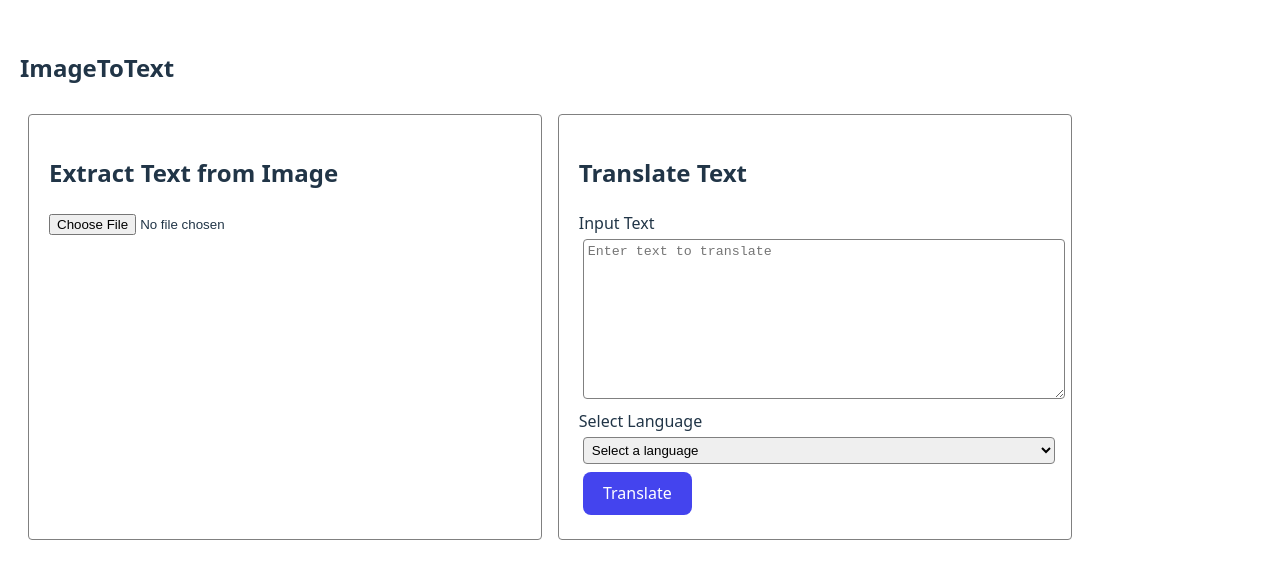
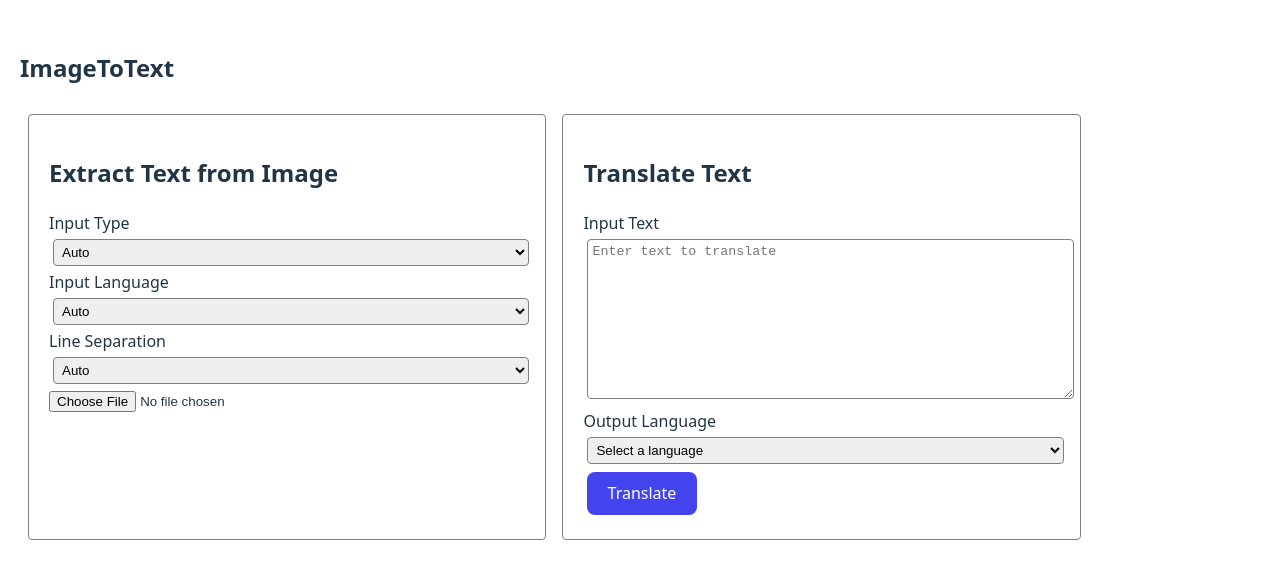
Before and after one commit to kit-yeung/ImageToText, a React (Vite) app in the folder frontend/: page / in a window 1280 px wide. Shown: the part 111-690 px from the top of the page. Built offline with nearby package versions, Linux system fonts and the light colour scheme.

Commit message:
add user option to choose input text type and lang

```diff
--- a/frontend/src/App.jsx
+++ b/frontend/src/App.jsx
@@ -8,15 +8,22 @@ function App() {
 	const [languageOut, setLanguageOut] = useState('');
 	const [languageIn, setLanguageIn] = useState('');
 	const [language, setLanguage] = useState('');
+	const [inputLanguage, setInputLanguage] = useState('auto');
+	const [selectedTextType, setSelectedTextType] = useState('auto');
+	const [lineSeparation, setLineSeparation] = useState('auto');
 	const [translation, setTranslation] = useState(null);
 	const [loading, setLoading] = useState(false);
 	const [uploaded, setUploaded] = useState(false);
 	const [error, setError] = useState(null);
 
 	const languageMap = {
+		'auto': 'Auto',
 		'en': 'English',
 		'fr': 'French',
 	};
+
+	const textTypeOptions = ['auto', 'printed', 'handwritten'];
+	const lineSeparationOptions = ['auto', 'no'];
 
 	const handleImage = async (e) => {
 		// Get file input
@@ -27,6 +34,9 @@ function App() {
 			setError(null);
 			const formData = new FormData();
 			formData.append('image', file);
+			formData.append('text_type', selectedTextType);
+			formData.append('input_language', inputLanguage);
+			formData.append('line_separation', lineSeparation);
 			// Extract text from image
 			try {
 				const response = await fetch('http://localhost:5000/extract', {
@@ -39,8 +49,7 @@ function App() {
 					setTextType(data.text_type);
 					setLanguageOut(languageMap[data.detected_language] || 'Unknown');
 					setUploaded(true);
-                }
-				else {
+				} else {
 					setError('No text extracted');
 				}
 			}
@@ -71,10 +80,11 @@ function App() {
 			for (let i = 0; i < parts.length; i++) {
 				const response = await fetch('http://localhost:5000/translate', {
 					method: 'POST',
-                    headers: {'Content-Type': 'application/json'},
+					headers: { 'Content-Type': 'application/json' },
 					body: JSON.stringify({
 						text: parts[i],
 						language: languageCode,
+						input_language: inputLanguage,
 					}),
 				});
 				const data = await response.json();
@@ -110,55 +120,100 @@ function App() {
 	};
 
 	return (
-        <div className="container">
+		<div className='container'>
 			<h2>{loading ? 'Loading...' : 'ImageToText'}</h2>
-            <div className="main">
-                <div className="extraction">
+			<div className='main'>
+				<div className='extraction'>
 					<h2>Extract Text from Image</h2>
-                    <input type="file" accept="image/*" onChange={handleImage} disabled={loading} />
-                    {image && <img src={image} alt="Uploaded Image" />}
+					<div>
+						<label htmlFor='textTypeSelect'>Input Type</label>
+						<select
+							id='textTypeSelect'
+							value={selectedTextType}
+							onChange={(e) => setSelectedTextType(e.target.value)}
+							className='select'
+						>
+							{textTypeOptions.map((type) => (
+								<option key={type} value={type}>
+									{type.charAt(0).toUpperCase() + type.slice(1)}
+								</option>
+							))}
+						</select>
+					</div>
+					<div>
+						<label htmlFor='inputLanguageSelect'>Input Language</label>
+						<select
+							id='inputLanguageSelect'
+							value={inputLanguage}
+							onChange={(e) => setInputLanguage(e.target.value)}
+							className='select'
+						>
+							{Object.keys(languageMap).map((key) => (
+								<option key={key} value={key}>
+									{languageMap[key]}
+								</option>
+							))}
+						</select>
+					</div>
+					<div>
+						<label htmlFor='lineSeparationSelect'>Line Separation</label>
+						<select
+							id='lineSeparationSelect'
+							value={lineSeparation}
+							onChange={(e) => setLineSeparation(e.target.value)}
+							className='select'
+						>
+							{lineSeparationOptions.map((option) => (
+								<option key={option} value={option}>
+									{option.charAt(0).toUpperCase() + option.slice(1)}
+								</option>
+							))}
+						</select>
+					</div>
+					<input type='file' accept='image/*' onChange={handleImage} disabled={loading} />
+					{image && <img src={image} alt='Uploaded Image' />}
 					{uploaded && (
 						<div>
-                            <p>Text Type: {textType}</p>
+							<p>Detected Type: {textType}</p>
 							<p>Detected Language: {languageOut}</p>
 						</div>
 					)}
 				</div>
-                <div className="translation">
+				<div className='translation'>
 					<h2>Translate Text</h2>
 					<form onSubmit={handleTranslate}>
-                        <label htmlFor="inputText">Input Text</label>
+						<label htmlFor='inputText'>Input Text</label>
 						<textarea
-                            id="inputText"
+							id='inputText'
 							value={text}
 							onChange={(e) => setText(e.target.value)}
-                            rows="10"
-                            placeholder="Enter text to translate"
-                            className="textarea"
+							rows='10'
+							placeholder='Enter text to translate'
+							className='textarea'
 							required
 						/>
-                        <label htmlFor="languageSelect">Select Language</label>
+						<label htmlFor='languageSelect'>Output Language</label>
 						<select
-                            id="languageSelect"
+							id='languageSelect'
 							value={language}
 							onChange={(e) => setLanguage(e.target.value)}
-                            className="select"
+							className='select'
 							required
 						>
-                            <option value="" disabled>Select a language</option>
-                            {Object.values(languageMap).map((lang) => (
+							<option value='' disabled>Select a language</option>
+							{Object.values(languageMap).filter(lang => lang !== 'Auto').map((lang) => (
 								<option key={lang} value={lang}>{lang}</option>
 							))}
 						</select>
-                        <button type="submit" className="button" disabled={loading}>Translate</button>
+						<button type='submit' className='button' disabled={loading}>Translate</button>
 					</form>
 					{translation && (
 						<div>
 							<textarea
-                                id="translatedText"
+								id='translatedText'
 								value={translation.translated_text}
-                                rows="10"
-                                className="textarea"
+								rows='10'
+								className='textarea'
 							/>
 							<p>Detected Language: {languageIn}</p>
 						</div>
@@ -166,7 +221,7 @@ function App() {
 				</div>
 			</div>
 			{error && (
-                <div className="error">
+				<div className='error'>
 					{error}
 				</div>
 			)}
```
Also changed, not shown: 1 other file (tests, documents, lock files or other folders). Lines whose indentation alone changed are shown as unchanged.
